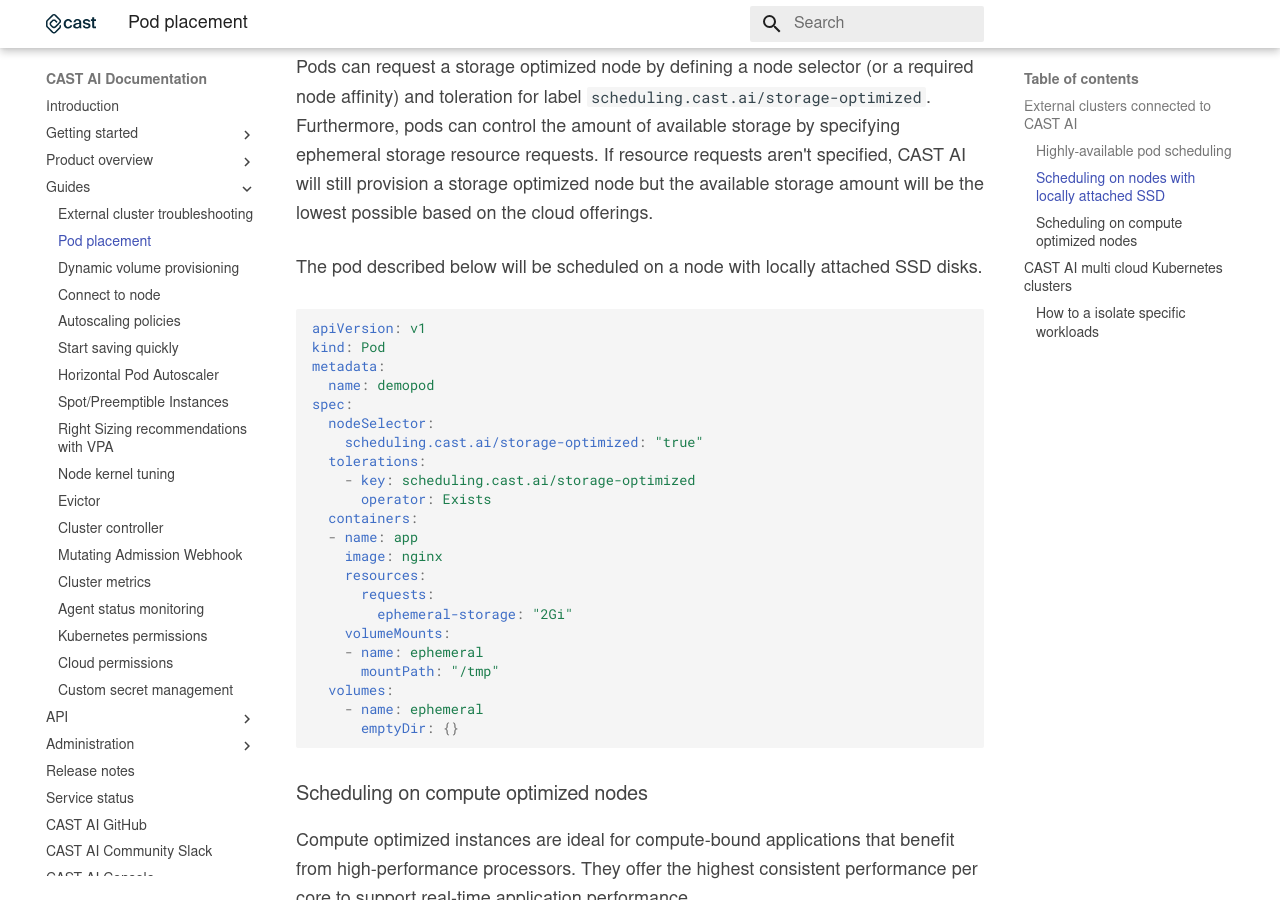
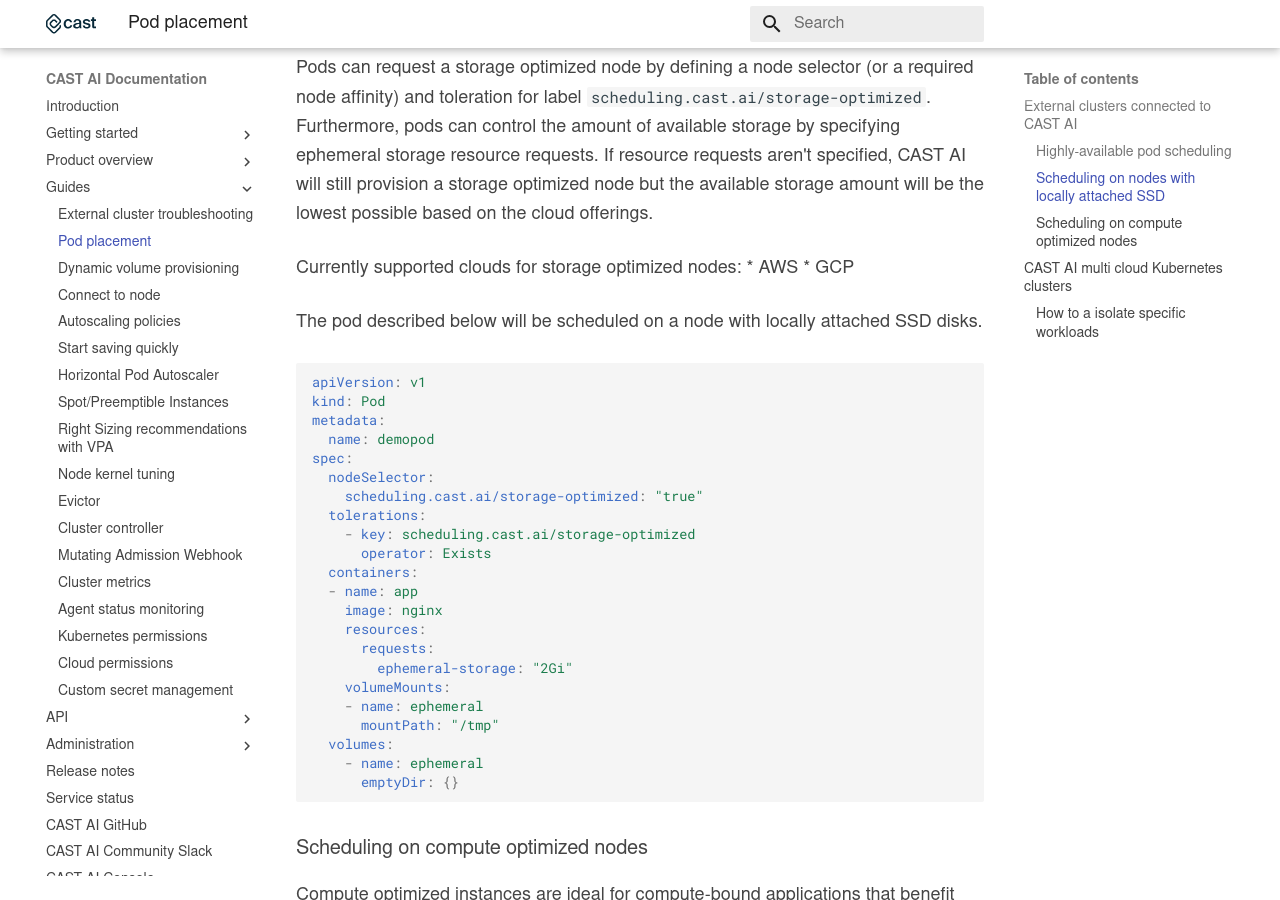
Before and after one commit to castai/docs, an MkDocs documentation site: the page built from docs/guides/pod-placement.md, in a window 1280 px wide and 900 px high, scrolled down 2822 px. Built offline with MkDocs 1.6.1 and Material for MkDocs 9.7.7, drawn with Linux system fonts in a browser that asks for light colours; some web fonts are replaced.

Commit message:
Add clouds

```diff
--- a/docs/guides/pod-placement.md
+++ b/docs/guides/pod-placement.md
@@ -81,6 +81,10 @@
 Storage optimized nodes have local SSDs backed by nvme drivers which provide higher throughput and lower latency than standard disks. It's an ideal choice for workloads that require efficient local storage.
 
 Pods can request a storage optimized node by defining a node selector (or a required node affinity) and toleration for label `scheduling.cast.ai/storage-optimized`. Furthermore, pods can control the amount of available storage by specifying ephemeral storage resource requests. If resource requests aren't specified, CAST AI will still provision a storage optimized node but the available storage amount will be the lowest possible based on the cloud offerings.
+
+Currently supported clouds for storage optimized nodes:
+* AWS
+* GCP
 
 The pod described below will be scheduled on a node with locally attached SSD disks.
 
```
